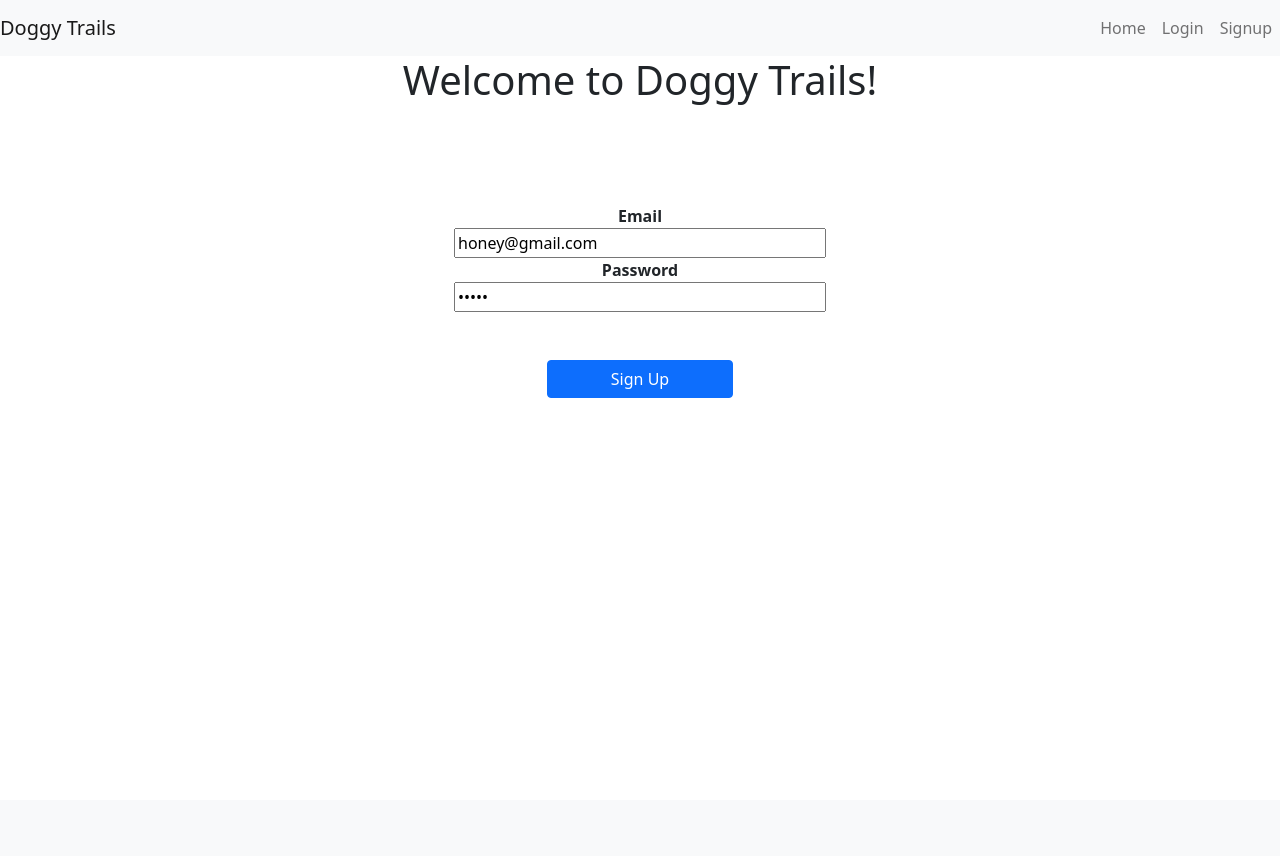
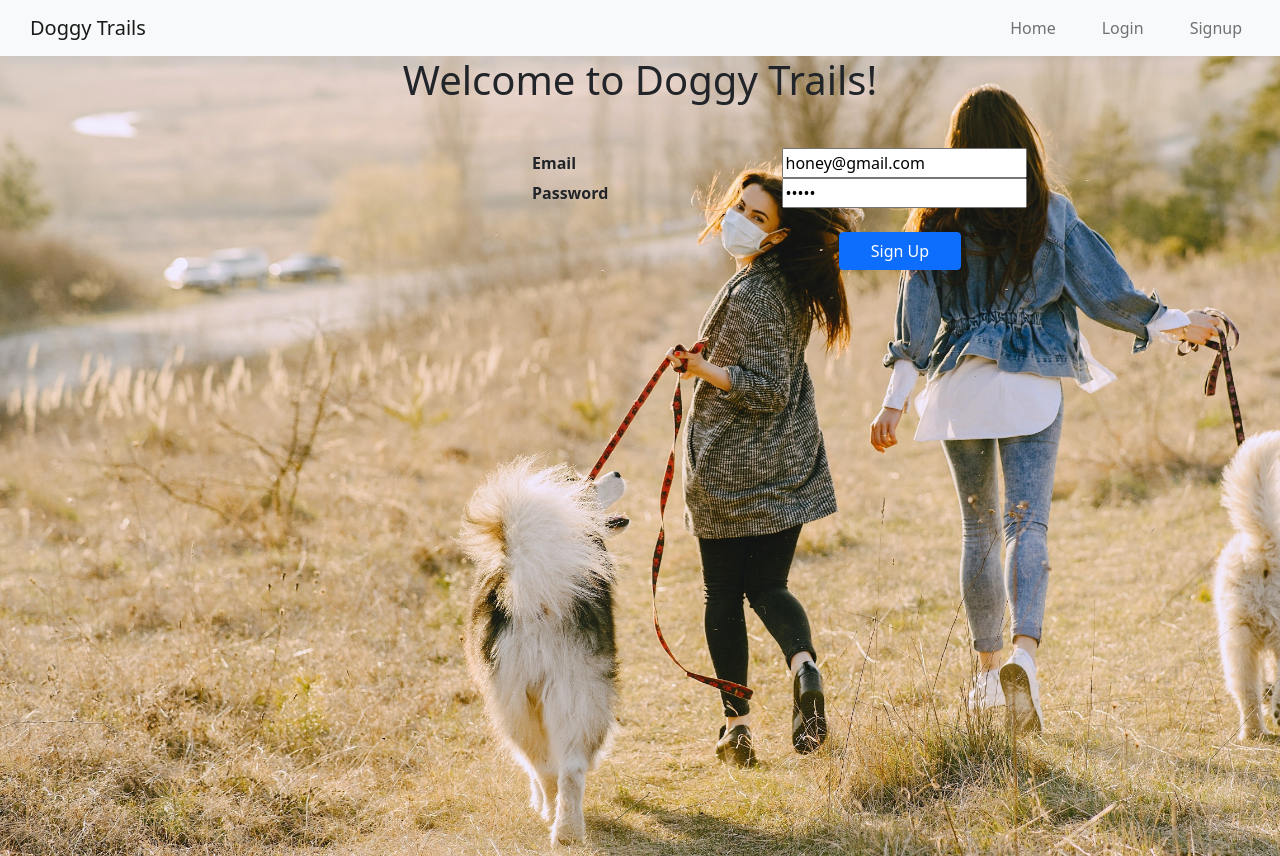
Before and after one commit to shradhalad/HB-Project-Doggy-Trails, a Flask app: page /signup in a window 1280 px wide. Before the commit the page ends 398 px from the top, so only its background shows below. Run offline with Flask 2, Linux system fonts and the light colour scheme.

Commit message:
Update background images.

```diff
--- a/static/css/style.css
+++ b/static/css/style.css
@@ -1,9 +1,51 @@
 
 .an-image{
-    min-height : 100%;
-    min-width : 100%;
-    background-repeat:no-repeat;
-    overflow-y: hidden;
-    overflow-x: hidden;
-    color : white; /* for ths example */
+    height : 100%;
+    width : 100%;
+    background-size: cover;
 }
+
+.dog1{
+    height : 100%;
+    width : 100%;
+    background-size: cover;
+
+}
+
+.dog2{
+    height : 100%;
+    width : 100%;
+    background-size: cover;
+
+}
+
+body, html {
+    height: 100%;
+  }
+
+* {
+    box-sizing: border-box;
+  }
+
+  .bg-img {
+    /* The image used */
+    background-image: url("crop1.jpg");
+
+    /* Control the height of the image */
+    min-height: 380px;
+
+    /* Center and scale the image nicely */
+    background-position: center;
+    background-repeat: no-repeat;
+    background-size: cover;
+    position: relative;
+  }
+
+  .container {
+    position: absolute;
+    right: 0;
+    margin: 20px;
+    max-width: 300px;
+    padding: 16px;
+    background-color: white;
+  }
--- a/templates/base.html
+++ b/templates/base.html
@@ -3,6 +3,7 @@
 
 <head>
   <!-- CSS only -->
+  <link href="/static/css/style.css" rel="stylesheet">
   <link href="https://cdn.jsdelivr.net/npm/bootstrap@5.1.3/dist/css/bootstrap.min.css" rel="stylesheet"
     integrity="sha384-1BmE4kWBq78iYhFldvKuhfTAU6auU8tT94WrHftjDbrCEXSU1oBoqyl2QvZ6jIW3" crossorigin="anonymous">
   <meta charset="utf-8">
@@ -22,13 +23,13 @@
       <span class="navbar-toggler-icon"></span>
     </button>
     <div class="collapse navbar-collapse" id="navbarTogglerDemo01">
-      <a class="navbar-brand" href="#">Doggy Trails</a>
+      <a class="navbar-brand" href="#" style="margin-left: 30px;">Doggy Trails</a>
       <ul class="navbar-nav ms-auto mt-2 mt-lg-0">
         <li class="nav-item">
-          <a class="nav-link" href="/login">Login</a>
+          <a class="nav-link" href="/login" style="margin-right: 30px;">Login</a>
         </li>
         <li class="nav-item">
-          <a class="nav-link" href="/signup">Signup</a>
+          <a class="nav-link" href="/signup" style="margin-right: 30px;">Signup</a>
         </li>
       </ul>
     </div>
@@ -36,13 +37,13 @@
   {% endblock %}
   {% with messages = get_flashed_messages() %}
   {% if messages %}
-      {% for message in messages %}
-          <!-- Do something with the message -->
-          {{ message }}
+  {% for message in messages %}
+  <!-- Do something with the message -->
+  {{ message }}
 
-      {% endfor %}
+  {% endfor %}
   {% endif %}
-{% endwith %}
+  {% endwith %}
   {% block body %}{% endblock %}
 
   {% block after_body %}{% endblock %}
--- a/templates/homepage.html
+++ b/templates/homepage.html
@@ -3,7 +3,7 @@
 
 {% block body %}
   <div id='bg'>
-    <img src="static/images/homepage_image.webp" class="an-image">
+    <img src="static/images/hp1.jpg" class="an-image">
 </div>
 
 {% endblock %}
--- a/templates/message_board.html
+++ b/templates/message_board.html
@@ -7,13 +7,13 @@
     <span class="navbar-toggler-icon"></span>
   </button>
   <div class="collapse navbar-collapse" id="navbarTogglerDemo01">
-    <a class="navbar-brand" href="#">Doggy Trails</a>
+    <a class="navbar-brand" href="#" style="margin-left: 30px;">Doggy Trails</a>
     <ul class="navbar-nav ms-auto mt-2 mt-lg-0">
       <li class="nav-item">
-        <a class="nav-link" href="/">Home</a>
+        <a class="nav-link" href="/" style="margin-right: 30px;">Home</a>
       </li>
       <li class="nav-item">
-        <a class="nav-link" href="/logout">Logout</a>
+        <a class="nav-link" href="/logout" style="margin-right: 30px;">Logout</a>
       </li>
     </ul>
   </div>
--- a/templates/signup.html
+++ b/templates/signup.html
@@ -7,36 +7,49 @@
     <span class="navbar-toggler-icon"></span>
   </button>
   <div class="collapse navbar-collapse" id="navbarTogglerDemo01">
-    <a class="navbar-brand" href="#">Doggy Trails</a>
+    <a class="navbar-brand" href="#" style="margin-left: 30px;">Doggy Trails</a>
     <ul class="navbar-nav ms-auto mt-2 mt-lg-0">
       <li class="nav-item">
-        <a class="nav-link" href="/">Home</a>
+        <a class="nav-link" href="/" style="margin-right: 30px;">Home</a>
       </li>
       <li class="nav-item">
-        <a class="nav-link" href="/login">Login</a>
+        <a class="nav-link" href="/login" style="margin-right: 30px;">Login</a>
       </li>
       <li class="nav-item">
-        <a class="nav-link" href="/signup">Signup</a>
+        <a class="nav-link" href="/signup" style="margin-right: 30px;">Signup</a>
       </li>
     </ul>
   </div>
 </nav>
 {% endblock %}
 {% block body %}
+<div id='bg' style="background-image: url('static/images/crop1.jpg'); background-size: cover; height: 100vh;"
+  class="background-image">
+  <!-- <img src="static/images/crop1.jpg" class="dog1"> -->
   <h1 style="text-align: center;">Welcome to Doggy Trails!</h1>
 
+  <div class="container" style="background-color: transparent;">
+    <div class="row justify-content-center">
+      <div class="col-lg-4 opacity-0"></div>
+      <div class="col">
+        <form action="/signup" method="post">
+          <label for="email" class="col-lg-4"><b>Email</b></label>
+          <input type="text" class="col-lg-4" placeholder="Enter Email"
+            name="email" value="honey@gmail.com" required>
 
-  <form action="/signup" method="post" style="">
-    <div class="container form-group form-row" style="margin-top: 100px;">
+          <label for="psw" class="col-lg-4"><b>Password</b></label>
+          <input type="password" class="col-lg-4"
+            placeholder="Enter Password" name="password" value="12345" required>
+          <br>
+          <br>
+          <button type="submit"
+            class="btn btn-primary col-lg-2 offset-5 signupbtn">Sign
+            Up</button>
+          <!-- </div> -->
+        </form>
+      </div>
+    </div>
+  </div>
+</div>
 
-      <label for="email" class="col-lg-4 offset-4 d-flex justify-content-center box"><b>Email</b></label>
-      <input type="text" class="col-lg-4 offset-4 d-flex justify-content-center box" placeholder="Enter Email" name="email" value="honey@gmail.com" required>
-
-      <label for="psw" class="col-lg-4 offset-4 d-flex justify-content-center box" ><b>Password</b></label>
-      <input type="password" class="col-lg-4 offset-4 d-flex justify-content-center box" placeholder="Enter Password" name="password" value="12345" required>
-      <br>
-      <br>
-      <button type="submit" class="btn btn-primary col-lg-2 offset-5 d-flex justify-content-center box signupbtn">Sign Up</button>
-    </div>
-  </form>
 {% endblock %}
```
Also changed, not shown: templates/search.html (+8 -5 lines), templates/user_profile.html (+8 -4 lines), static/images/crop1.jpg (added), static/images/crop2.jpg (added), 5 other files.
